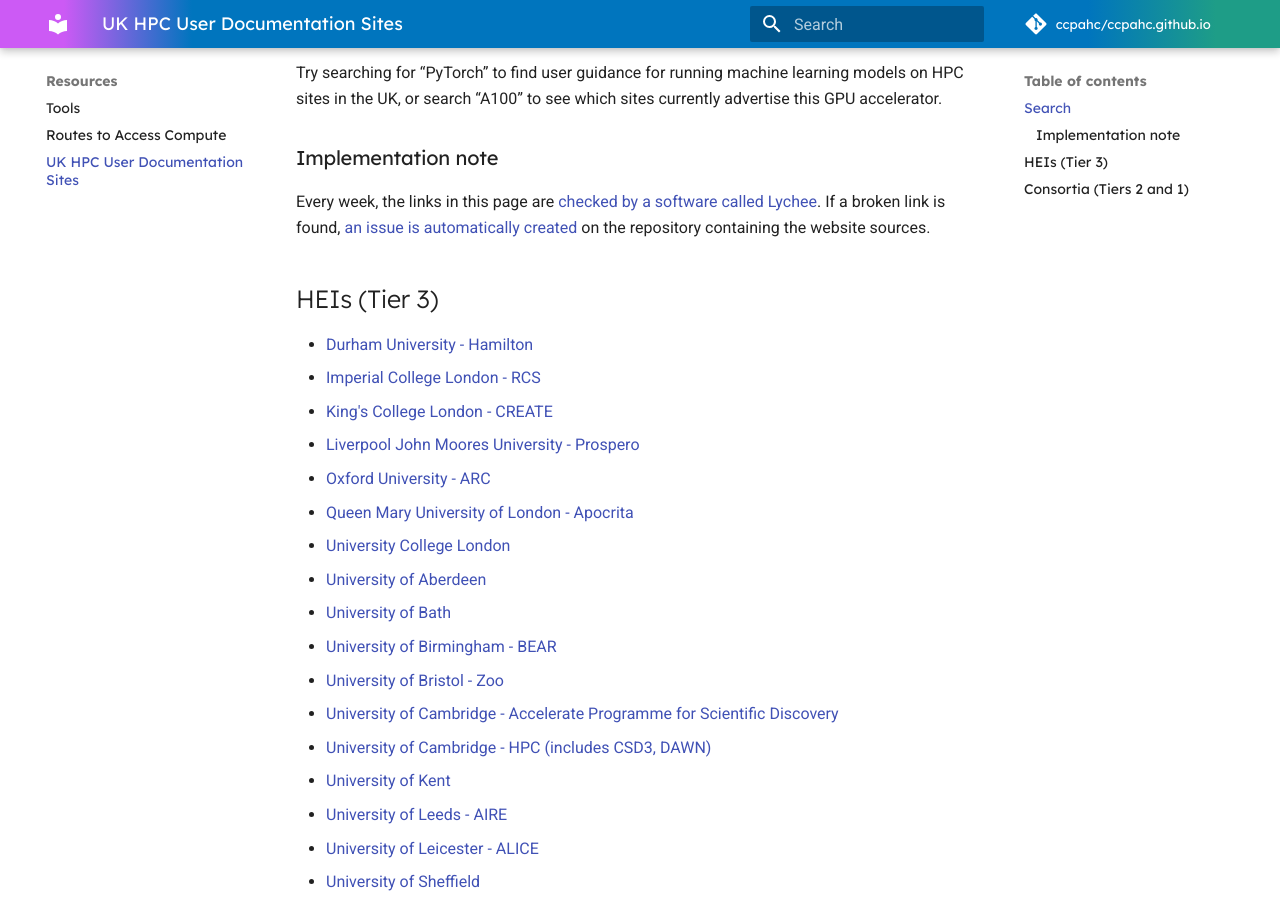
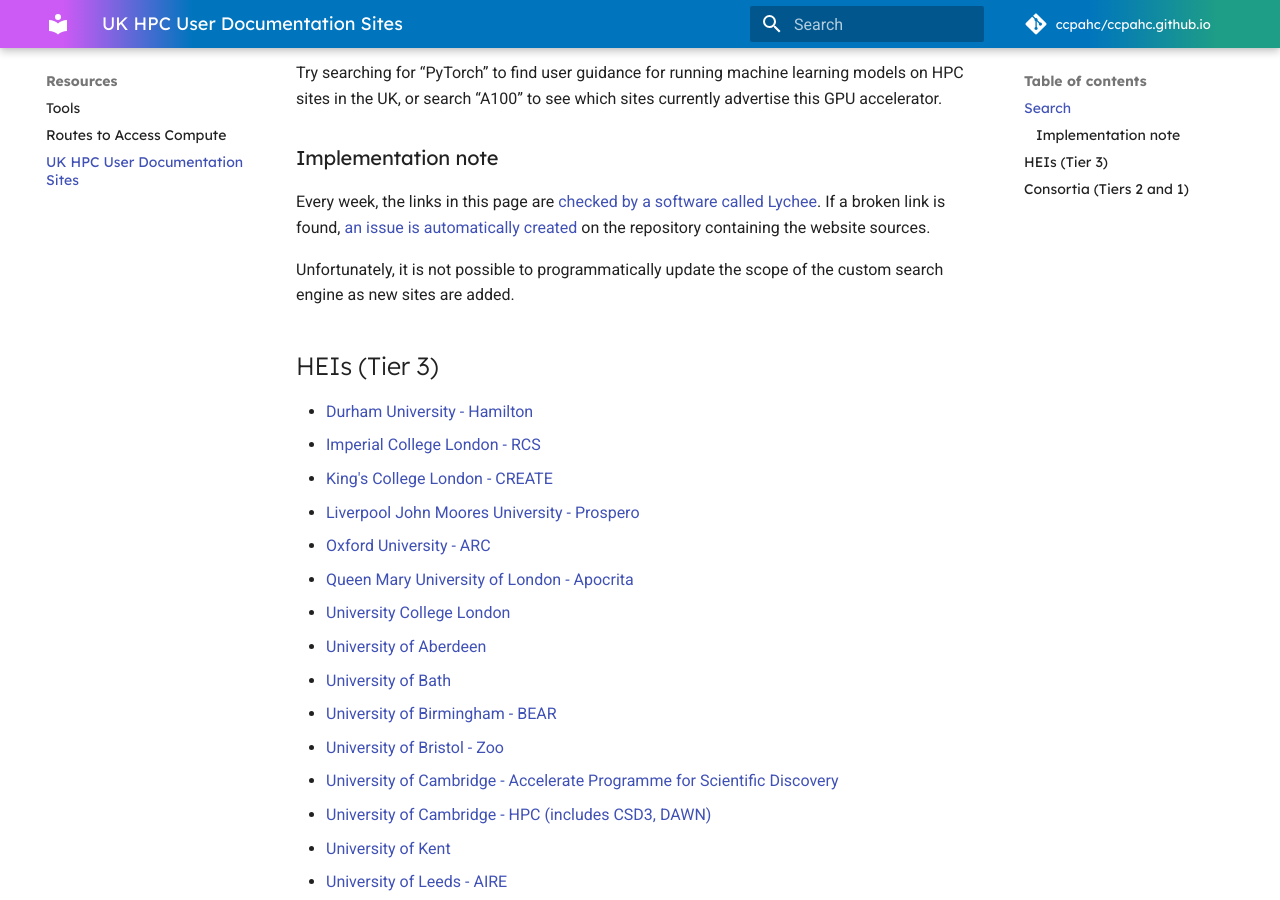
Before and after one commit to ccpahc/ccpahc.github.io, an MkDocs documentation site: the page built from docs/resources/sites.md, in a window 1280 px wide and 900 px high, scrolled down 727 px. Built offline with MkDocs 1.6.1 and Material for MkDocs 9.7.7, drawn with Linux system fonts in a browser that asks for light colours; comment, search, counter and statistics services are not loaded.

Commit message:
Add implementation note about search engine updates

```diff
--- a/docs/resources/sites.md
+++ b/docs/resources/sites.md
@@ -19,6 +19,8 @@
 ### Implementation note
 
 Every week, the links in this page are [checked by a software called Lychee](https://github.com/lycheeverse/lychee). If a broken link is found, [an issue is automatically created](https://github.com/ccpahc/ccpahc.github.io/issues?q=is%3Aissue%20state%3Aopen%20%22Link%20Checker%22) on the repository containing the website sources.
+
+Unfortunately, it is not possible to programmatically update the scope of the custom search engine as new sites are added.
 
 ## HEIs (Tier 3)
 
```
